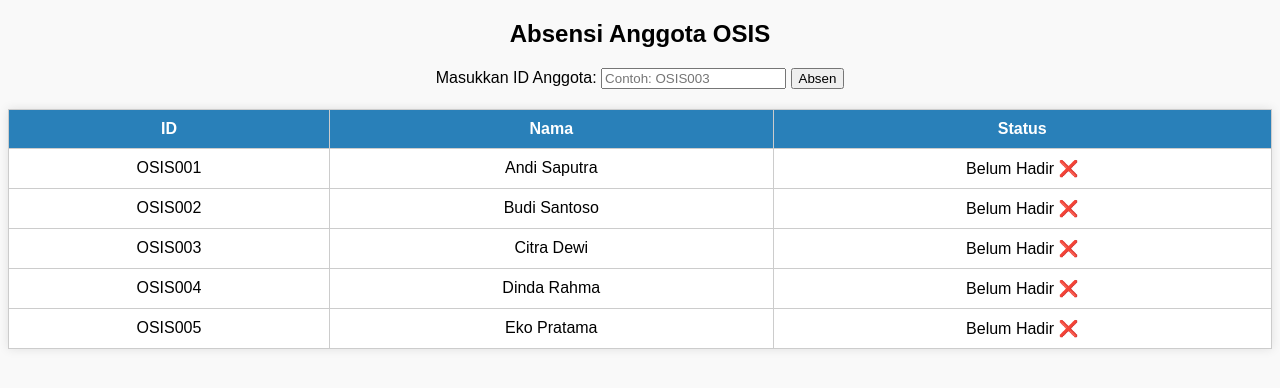
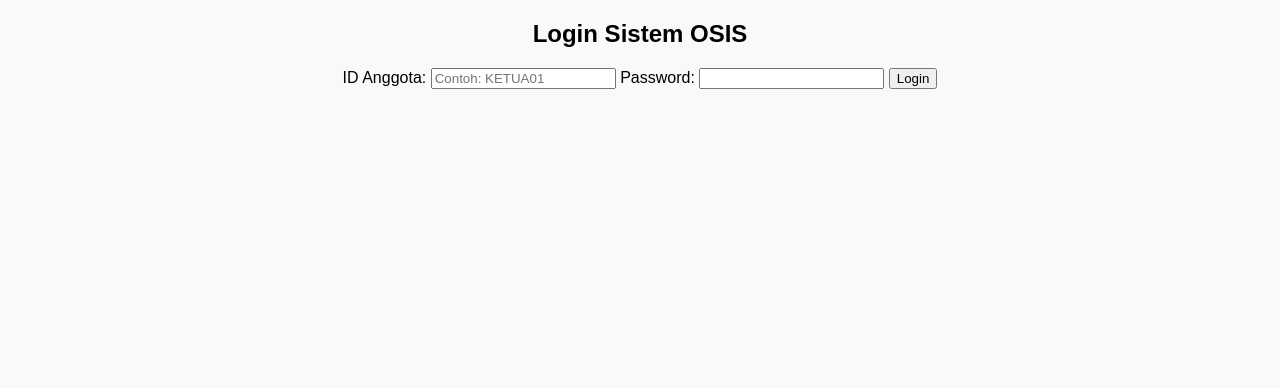
Before and after one commit to Gaming3200l/smart-school-system, a plain HTML site: page index.html in a window 1280 px wide. Drawn offline with Linux system fonts and the light colour scheme.

Commit message:
Update index.html

```diff
--- a/index.html
+++ b/index.html
@@ -3,30 +3,22 @@
 <head>
   <meta charset="UTF-8">
   <meta name="viewport" content="width=device-width, initial-scale=1.0">
-  <title>Absensi OSIS</title>
+  <title>Login OSIS</title>
   <link rel="stylesheet" href="style.css">
 </head>
 <body>
-  <h2>Absensi Anggota OSIS</h2>
+  <h2>Login Sistem OSIS</h2>
+  <form id="login-form">
+    <label for="username">ID Anggota:</label>
+    <input type="text" id="username" placeholder="Contoh: KETUA01" required>
 
-  <form id="absen-form">
-    <label for="idAnggota">Masukkan ID Anggota:</label>
-    <input type="text" id="idAnggota" placeholder="Contoh: OSIS003" required>
-    <button type="submit">Absen</button>
+    <label for="password">Password:</label>
+    <input type="password" id="password" required>
+
+    <button type="submit">Login</button>
   </form>
 
-  <table border="1" style="margin-top:20px; width:100%; text-align:center;">
-    <thead>
-      <tr>
-        <th>ID</th>
-        <th>Nama</th>
-        <th>Status</th>
-      </tr>
-    </thead>
-    <tbody id="anggota-body">
-      <!-- data muncul dari script.js -->
-    </tbody>
-  </table>
+  <p id="login-msg"></p>
 
   <script src="script.js"></script>
 </body>
```
